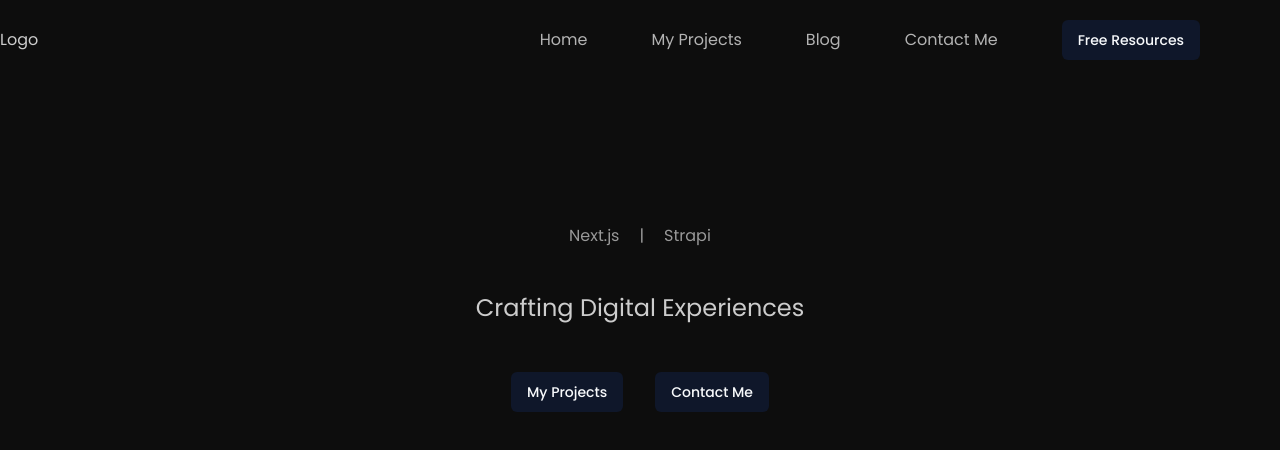
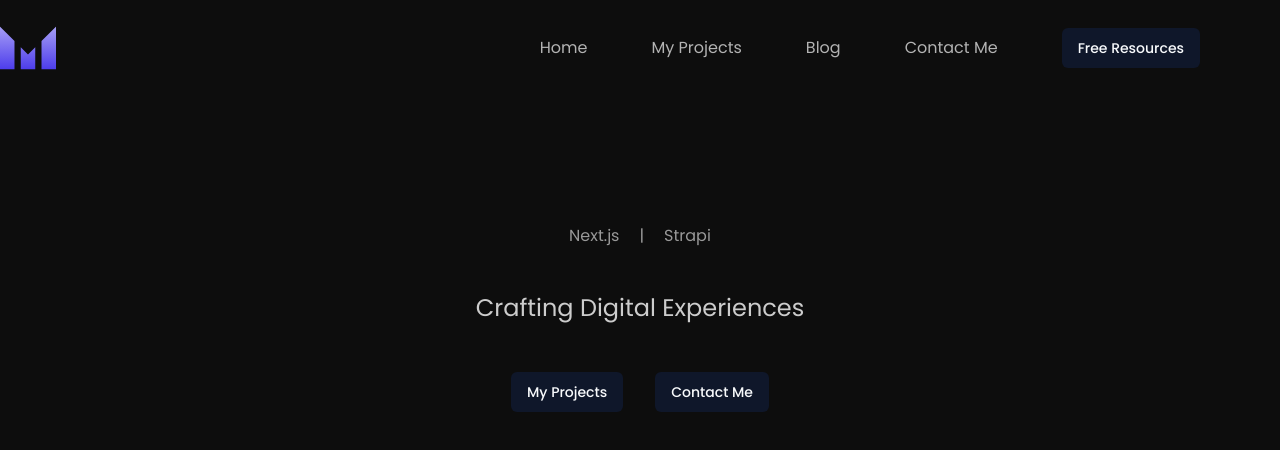
Before and after one commit to manjeshrv592/manjesh, a Next.js app: page / in a window 1280 px wide. Shown: the top 450 px of the page. Built offline with nearby package versions, Linux system fonts and the light colour scheme.

Commit message:
Added logo

```diff
--- a/components/Header.jsx
+++ b/components/Header.jsx
@@ -1,13 +1,23 @@
 import Link from 'next/link';
 import DesktopNav from './DesktopNav';
 import MobileNav from './MobileNav';
+import Image from 'next/image';
 
 const Header = () => {
   return (
     <header className='absolute left-0 top-0 w-full py-5'>
       <div className='container'>
         <div className='flex items-center justify-between'>
-          <Link href='/'>Logo</Link>
+          <Link href='/'>
+            <Image
+              className='md:w-14'
+              src='/assets/logos/my-logo.svg'
+              alt='Manjesh logo'
+              width={40}
+              height={40}
+              sizes='32px, (min-width: 768px) 64px'
+            />
+          </Link>
           <DesktopNav />
           <MobileNav />
         </div>
```
Also changed, not shown: public/assets/logos/my-logo.svg (added).
